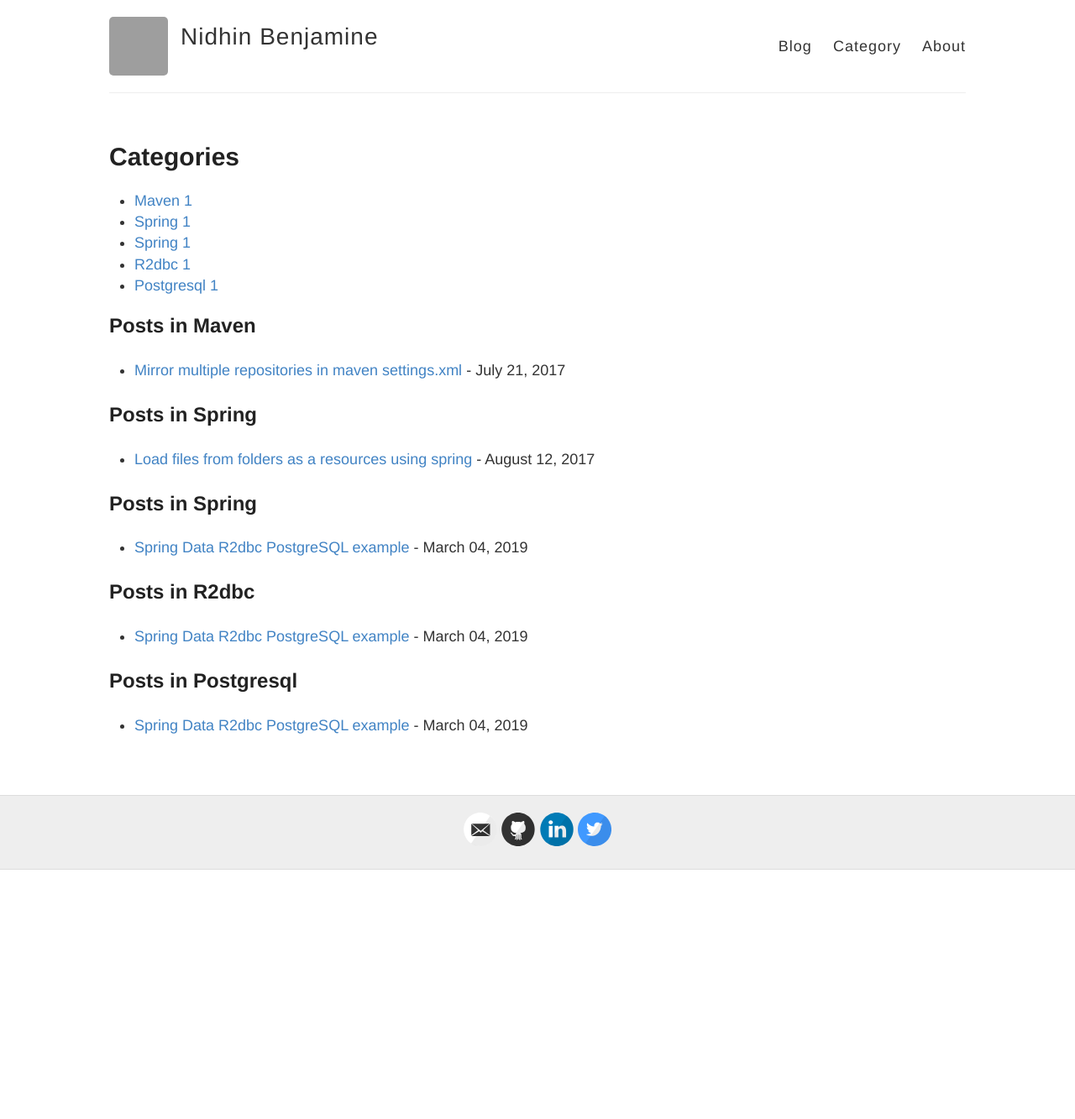
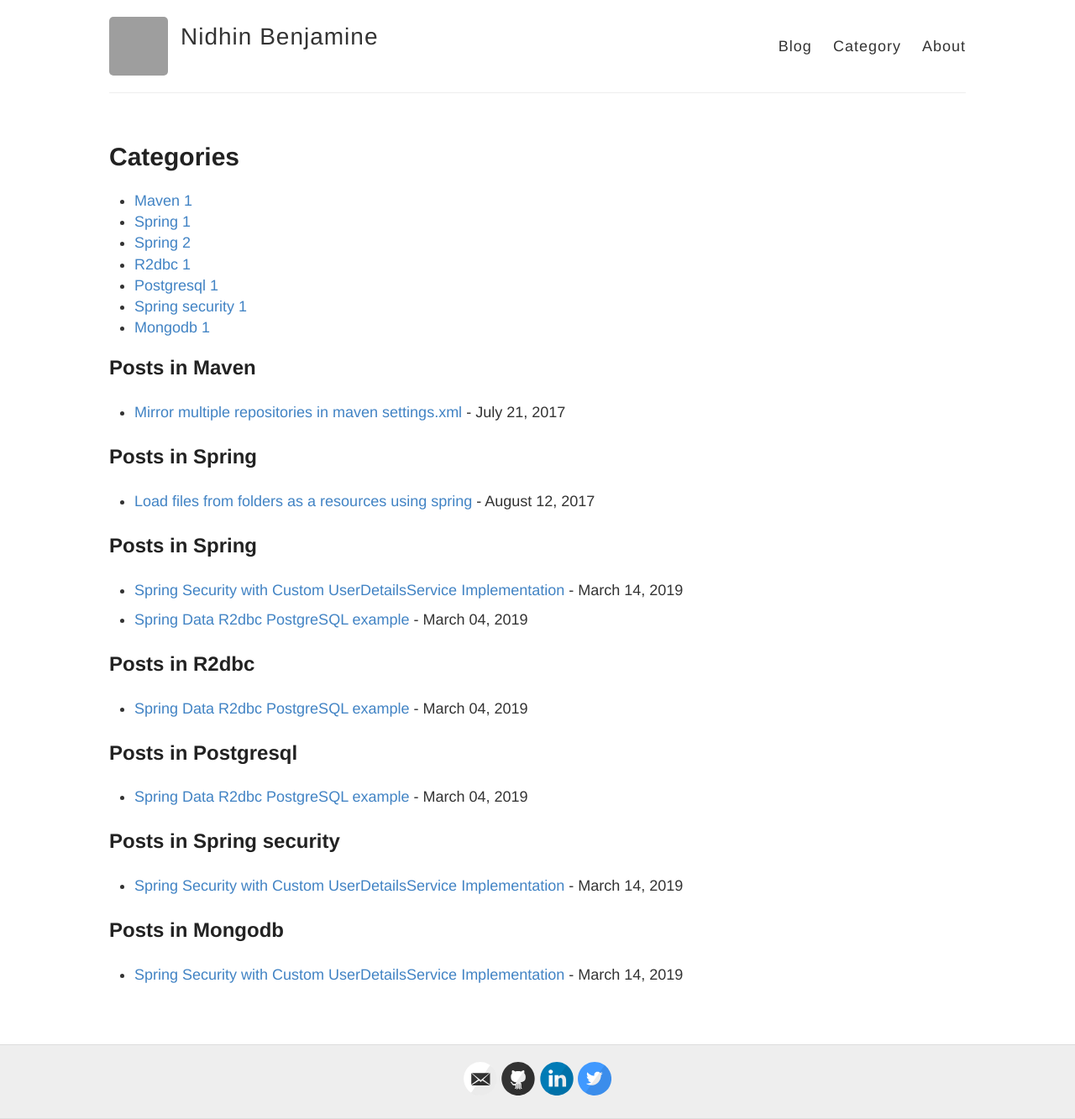
Before and after one commit to nbenjamin/nbenjamin.github.io, a Jekyll site: the page built from categories.html, in a window 1280 px wide. Shown: the whole page at 84% size. Built offline with Jekyll 4.4.1, drawn with Linux system fonts in a browser that asks for light colours; before the commit the page ends 1036 px from its top, so only the background shows below that; grey boxes are pictures that could not be loaded.

Commit message:
Update 2019-03-14-SpringSecurity-custom-userDetailsService-Implementation.md

```diff
--- a/_posts/2019-03-14-SpringSecurity-custom-userDetailsService-Implementation.md
+++ b/_posts/2019-03-14-SpringSecurity-custom-userDetailsService-Implementation.md
@@ -1,3 +1,12 @@
+---
+layout: post
+title: Spring Security with Custom UserDetailsService Implementation
+categories:
+  - spring
+  - spring security
+  - mongodb
+comments: true
+---
 # Custom userDetailService
 
 `UserDetailsService` is specification around username, password and authorities.
```
